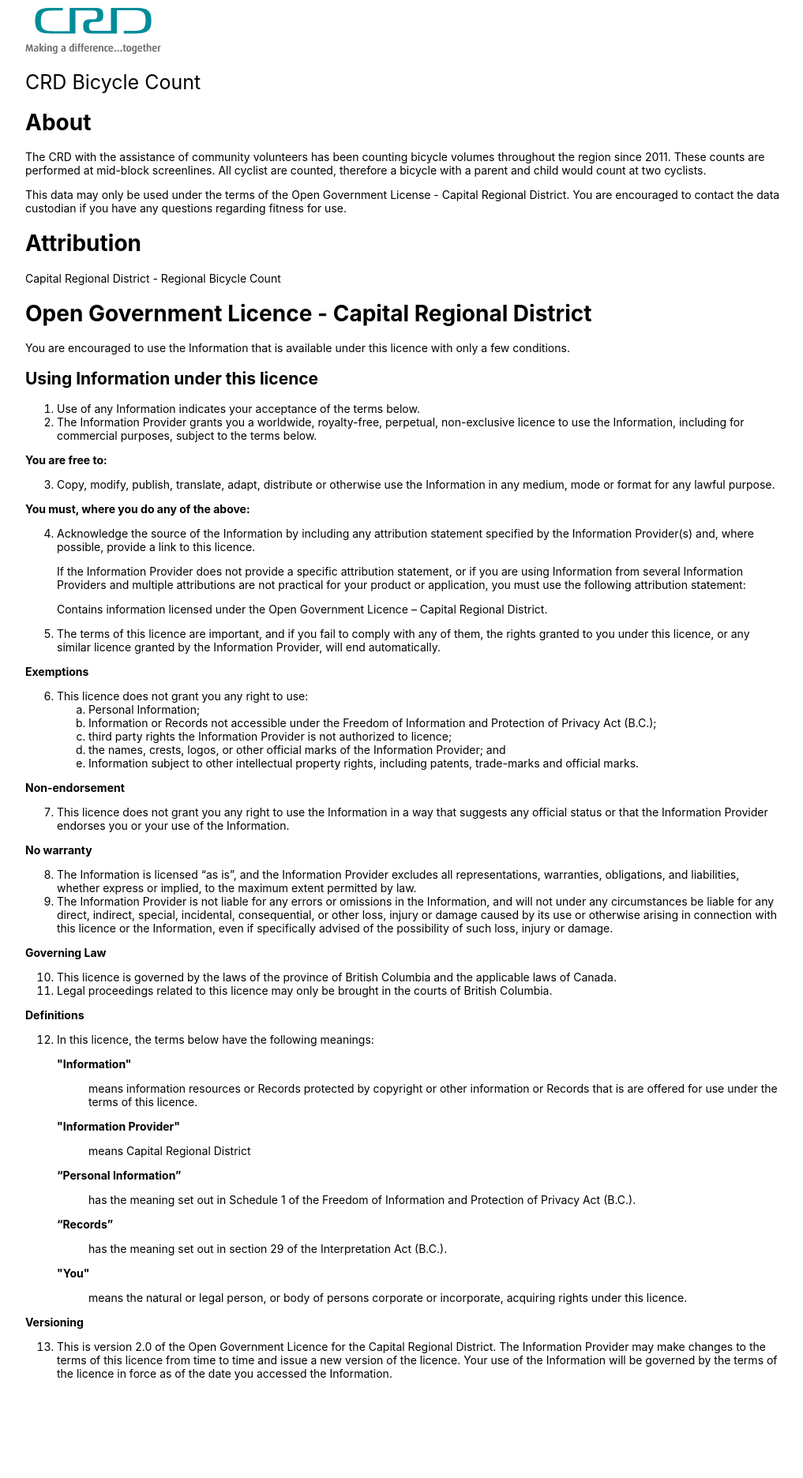
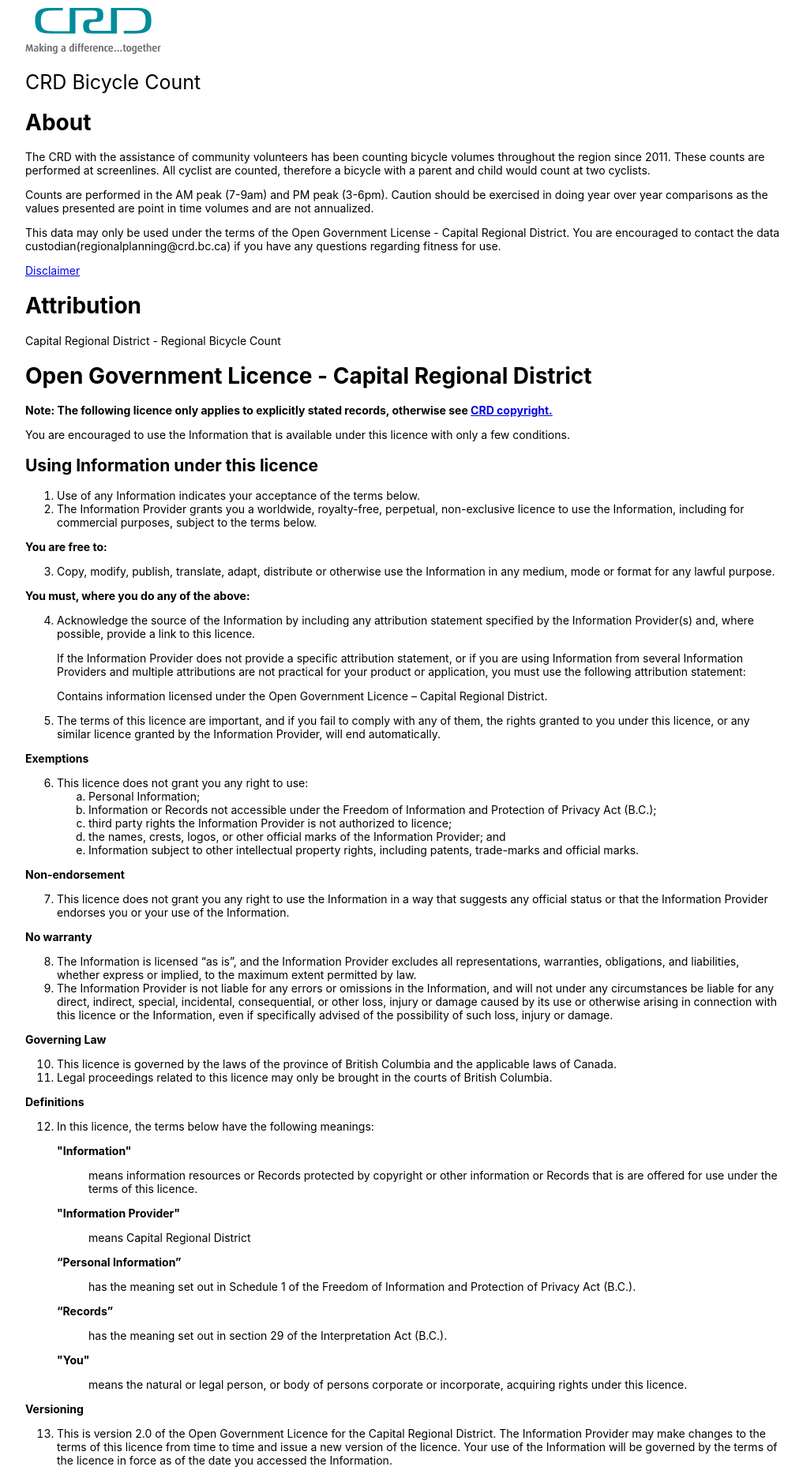
Before and after one commit to jdou/CRD-BikeCount, a Flask app: page /about in a window 1280 px wide. Shown: the whole page at 79% size, without its empty margins (128-1145 px from the left). Before the commit the page ends 1748 px from the top, so only its background shows below. Run offline with Flask 2, Linux system fonts and the light colour scheme.

Commit message:
update about page

```diff
--- a/templates/about.html
+++ b/templates/about.html
@@ -19,18 +19,27 @@
     <h1>About</h1>
     <p>
         The CRD with the assistance of community volunteers has been counting bicycle volumes throughout the region since 2011.
-        These counts are performed at mid-block screenlines. All cyclist are counted, therefore a bicycle with a parent and child would count at two cyclists.
+        These counts are performed at screenlines. All cyclist are counted, therefore a bicycle with a parent and child would count at two cyclists.
 
-    </p>
+	</p>
+	<p>
+		Counts are performed in the AM peak (7-9am) and PM peak (3-6pm). Caution should be exercised in doing year over year comparisons as the values presented are point in time volumes and are not annualized.
+
+	</p>
     <p>
-        This data may only be used under the terms of the Open Government License - Capital Regional District. You are encouraged to contact the data custodian if you have any questions regarding fitness for use.
-    </p>
+        This data may only be used under the terms of the Open Government License - Capital Regional District. You are encouraged to contact the data custodian(regionalplanning@crd.bc.ca) if you have any questions regarding fitness for use.
+	</p>
+	<p>
+		<a href="https://www.crd.bc.ca/copyright-disclaimer-privacy">Disclaimer</a>
+	</p>
 <h1>Attribution</h1>
 <p>Capital Regional District - Regional Bicycle Count</p>
+
 <div id="licence">
 
 
 <h1>Open Government Licence - Capital Regional District</h1>
+<p><strong>Note: The following licence only applies to explicitly stated records, otherwise see <a href="https://www.crd.bc.ca/copyright-disclaimer-privacy">CRD copyright.</a></strong></p>
 
 <p>You are encouraged to use the Information that is available under this licence with only a few conditions.</p>
 
```
